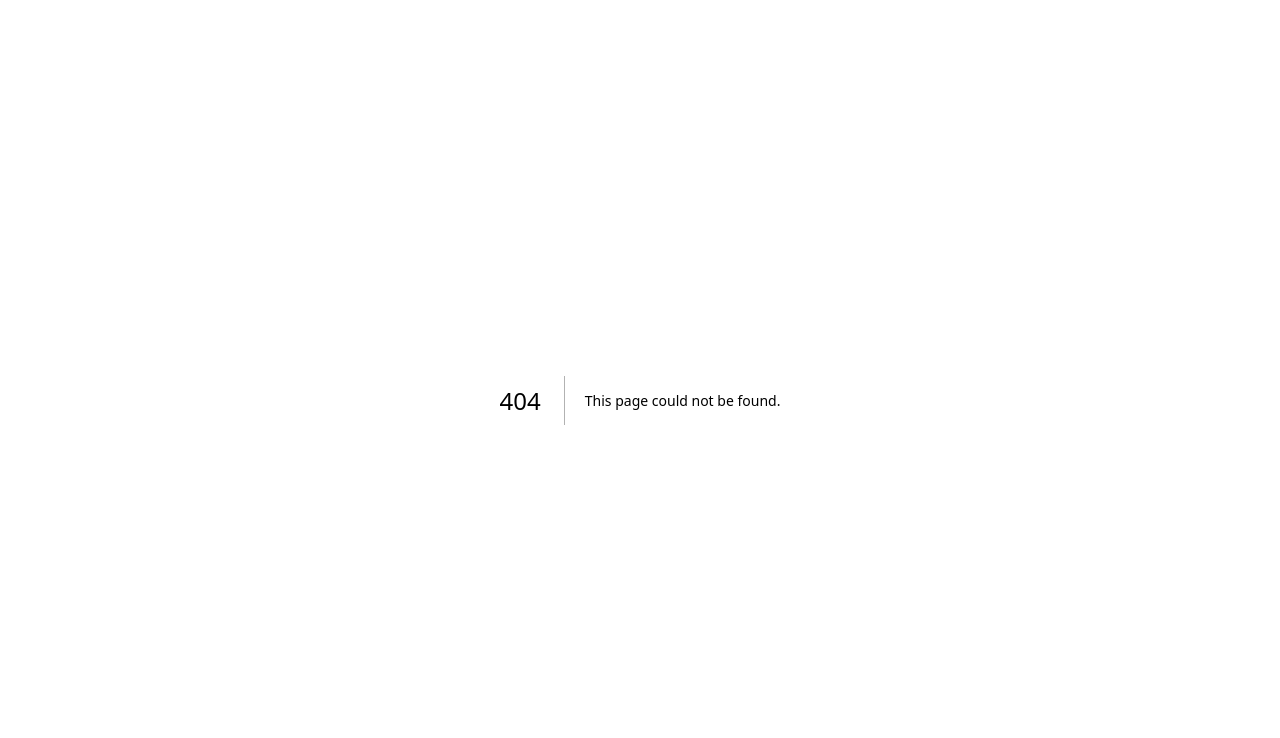
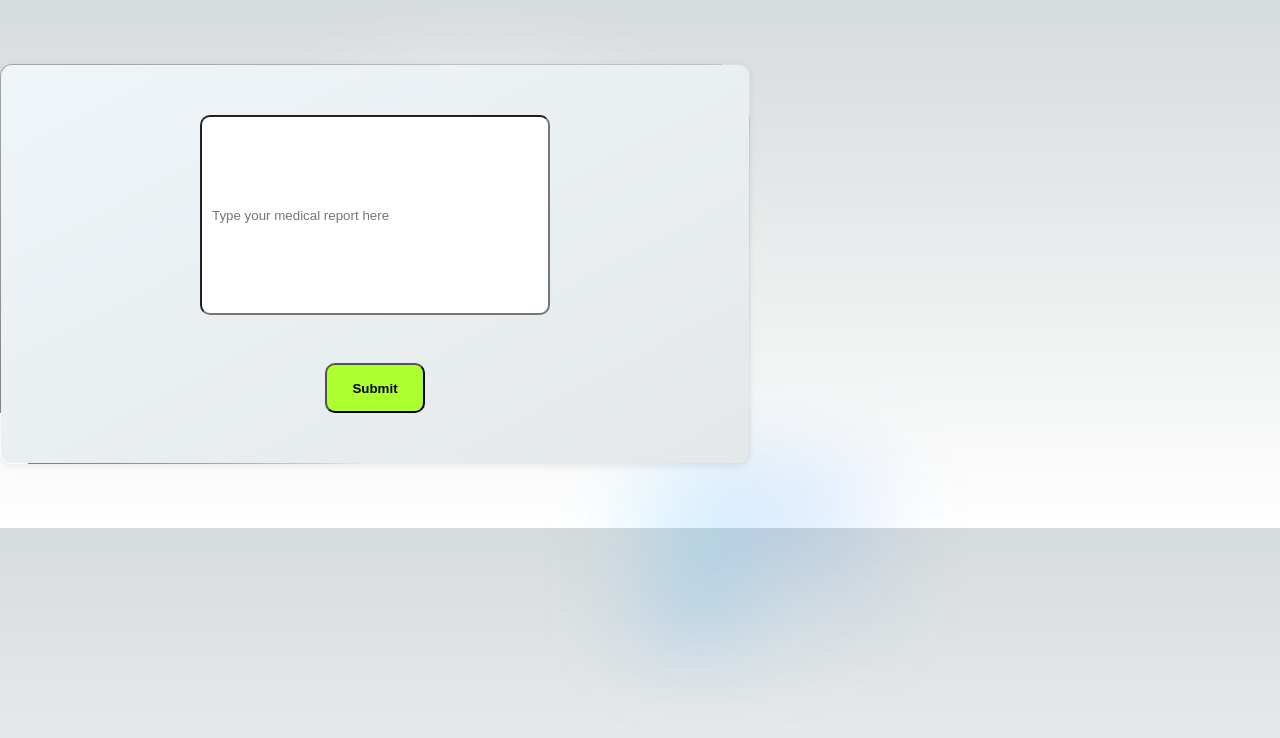
Before and after one commit to alexpaden/sutures-pro, a Next.js app: page /test in a window 1280 px wide. Before the commit this address had no page. Shown: the top 738 px of the page. Built offline with nearby package versions, Linux system fonts and the light colour scheme.

Commit message:
it's possible i'm medically (removed)

```diff
--- a/package.json
+++ b/package.json
@@ -13,6 +13,7 @@
     "@types/node": "^18.11.18",
     "@types/react": "^18.0.27",
     "@types/react-dom": "^18.0.10",
+    "axios": "^1.3.2",
     "eslint": "^8.32.0",
     "eslint-config-next": "^13.1.5",
     "next": "^13.1.5",
--- a/src/pages/index.tsx
+++ b/src/pages/index.tsx
@@ -6,12 +6,6 @@ import styles from "@/styles/Home.module.css";
 const inter = Inter({ subsets: ["latin"] });
 
 export default function Home() {
-  function handleSubmit(event) {
-    event.preventDefault();
-    const data = new FormData(event.target);
-    console.log(data.get("medicalReport"));
-  }
-
   return (
     <>
       <Head>
--- /dev/null
+++ b/src/pages/test.tsx
@@ -0,0 +1,44 @@
+import { useState } from "react";
+import axios from "axios";
+import Router from "next/router";
+import { Inter } from "@next/font/google";
+import styles from "@/styles/Home.module.css";
+
+const handleSubmit = async (event: React.FormEvent<HTMLFormElement>) => {
+  event.preventDefault();
+
+  const medicalReport = event.currentTarget.medicalReport.value;
+
+  const response = await axios.post("/api/translate", { medicalReport });
+  const result = response.data;
+
+  Router.push({
+    pathname: "/result",
+    query: { result },
+  });
+};
+
+const MedicalReportForm = () => {
+  return (
+    <div className={styles.center}>
+      <div className={styles.thirteen}>
+        <form
+          className={`${styles.form} ${styles.formcenter}`}
+          onSubmit={handleSubmit}
+        >
+          <input
+            name="medicalReport"
+            type="textarea"
+            className={styles.input}
+            placeholder="Type your medical report here"
+          />
+          <button className={styles.button} type="submit">
+            Submit
+          </button>
+        </form>
+      </div>
+    </div>
+  );
+};
+
+export default MedicalReportForm;
```
Also changed, not shown: 1 other file (tests, documents, lock files or other folders).
